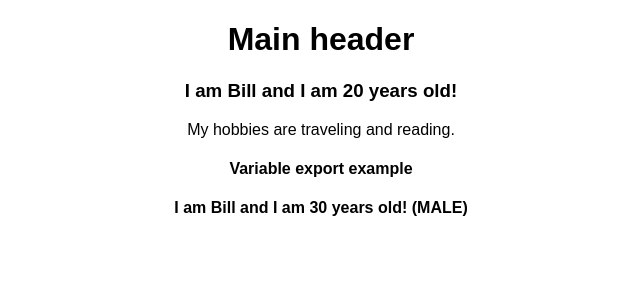
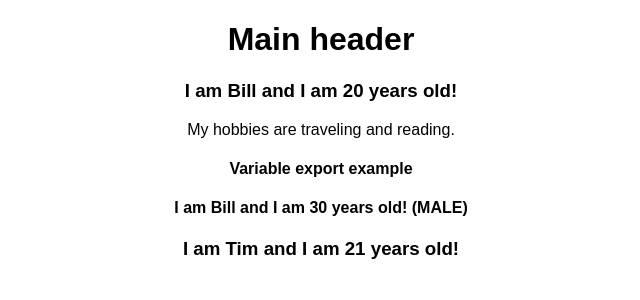
Before and after one commit to ae1663830a/burger_app, a React (Create React App) app in the folder react_app/: page / in a window 1280 px wide. Shown: the top 300 px of the page, without its empty margins (319-959 px from the left). Built offline with nearby package versions, Linux system fonts and the light colour scheme.

Commit message:
simple state example

```diff
--- a/react_app/src/App.js
+++ b/react_app/src/App.js
@@ -4,6 +4,13 @@ import Person from './Person/Person'
 import {personAsVar, personWithArgs} from './Person/PersonDiffExport'
 
 class App extends Component {
+
+    state = {
+        persons: [
+            {name: 'Tim', age: 21},
+            {name: 'Dane', age: 23}
+        ]
+    };
 
     render() {
         return (
@@ -12,6 +19,7 @@ class App extends Component {
                 <Person name="Bill" age="20"> My hobbies are traveling and reading.</Person>
                 <h4>{personAsVar()}</h4>
                 <h4>{personWithArgs({name:"Bill", sex:"male"})}</h4>
+                <Person name={this.state.persons[0].name} age={this.state.persons[0].age}/>
             </div>
         );
     }
```
